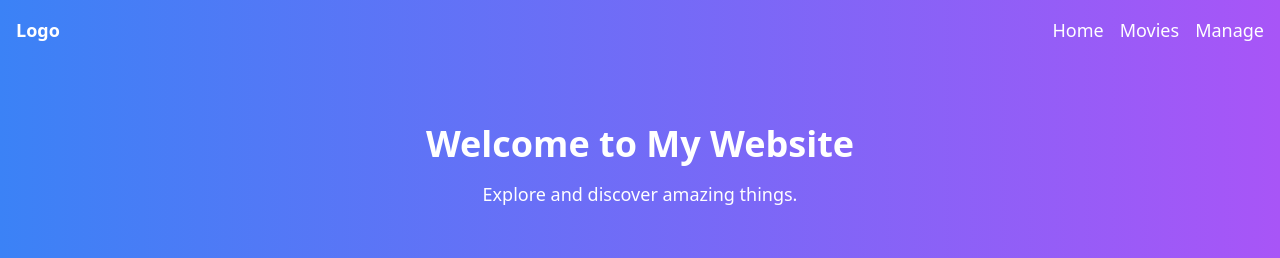
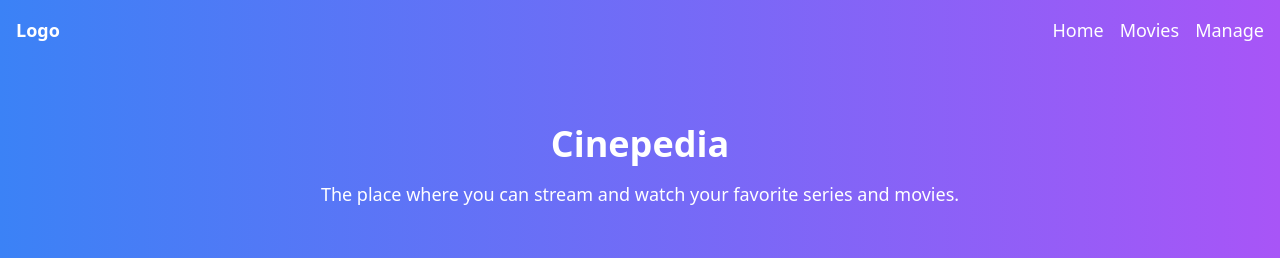
Before and after one commit to dsalguera/Cinepedia-FrontEnd, a React (Create React App) app: page / in a window 1280 px wide. Shown: the top 258 px of the page. Built offline with nearby package versions, Linux system fonts and the light colour scheme.

Commit message:
Hero Changes

```diff
--- a/src/components/Hero.js
+++ b/src/components/Hero.js
@@ -3,8 +3,8 @@ import React from "react";
 const Hero = () => {
     return (
         <div className="bg-gradient-to-r from-blue-500 to-purple-500 text-white text-center py-16">
-          <h1 className="text-4xl font-bold mb-4">Welcome to My Website</h1>
-          <p className="text-lg">Explore and discover amazing things.</p>
+          <h1 className="text-4xl font-bold mb-4">Cinepedia</h1>
+          <p className="text-lg">The place where you can stream and watch your favorite series and movies.</p>
           {/* Add other content or components for the hero section */}
         </div>
       );
```
Also changed, not shown: 1 other file (tests, documents, lock files or other folders).
